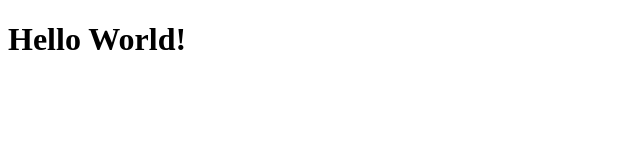
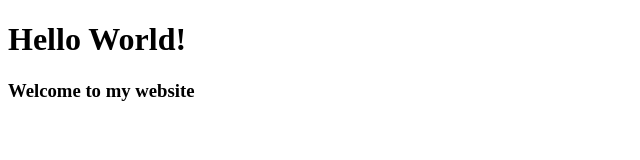
Before and after one commit to liv3bkrab/hello-git, a plain HTML site: page index.html in a window 1280 px wide. Shown: the whole page, without its empty margins (0-640 px from the left). Drawn offline with Linux system fonts and the light colour scheme.

Commit message:
Added some message

```diff
--- a/index.html
+++ b/index.html
@@ -10,6 +10,7 @@
 
 <body>
     <h1>Hello World!</h1>
+    <h3>Welcome to my website</h3>
 </body>
 
 </html>
```
